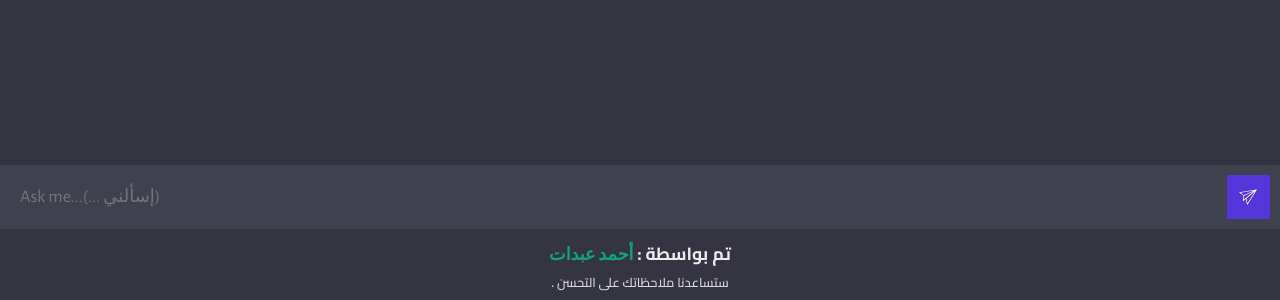
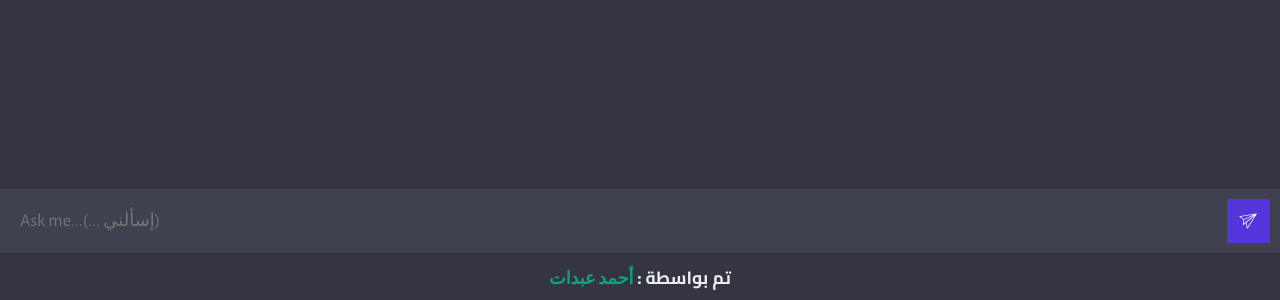
Before and after one commit to ahmed-abdat/Ai_chat, a website built with Vite: page client/index.html in a window 1280 px wide. Shown: the part 500-800 px from the top of the page. Built offline with nearby package versions, Linux system fonts and the light colour scheme.

Commit message:
new version

```diff
--- a/client/index.html
+++ b/client/index.html
@@ -4,7 +4,7 @@
     <meta charset="UTF-8" />
     <link rel="icon" type="image/svg+xml" href="./public/favicon.ico" />
     <meta name="viewport" content="width=device-width, initial-scale=1.0" />
-    <title> AI Chat </title>
+    <title> ChatGPT </title>
     <link rel="stylesheet" href="./style.css">
   </head>
   <body>
@@ -16,9 +16,6 @@
           <button type="submit" ></button>
         </form>
         <h1>تم بواسطة : <span>أحمد عبدات</span></h1>
-        <h3>
-          . ستساعدنا ملاحظاتك على التحسن
-        </h3>
       </div>
 
     </div>
```
Also changed, not shown: 1 other file.
